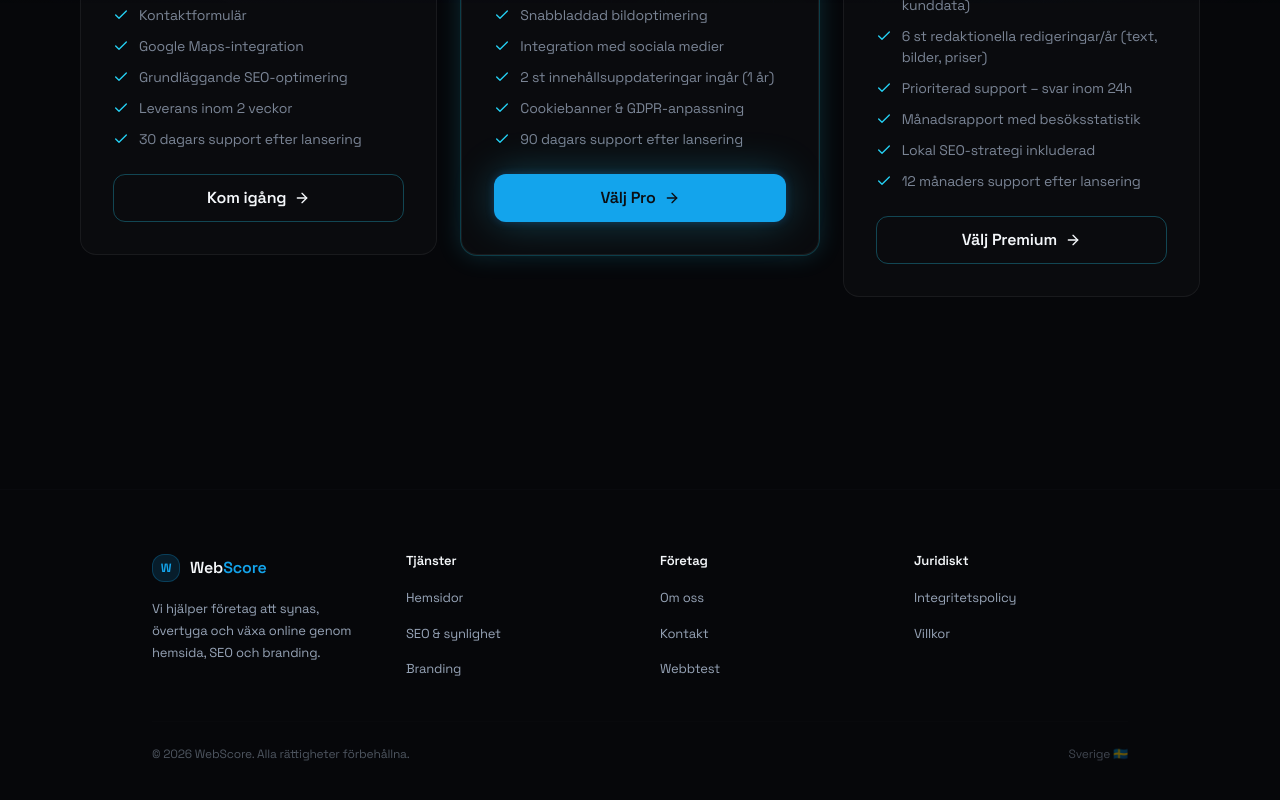
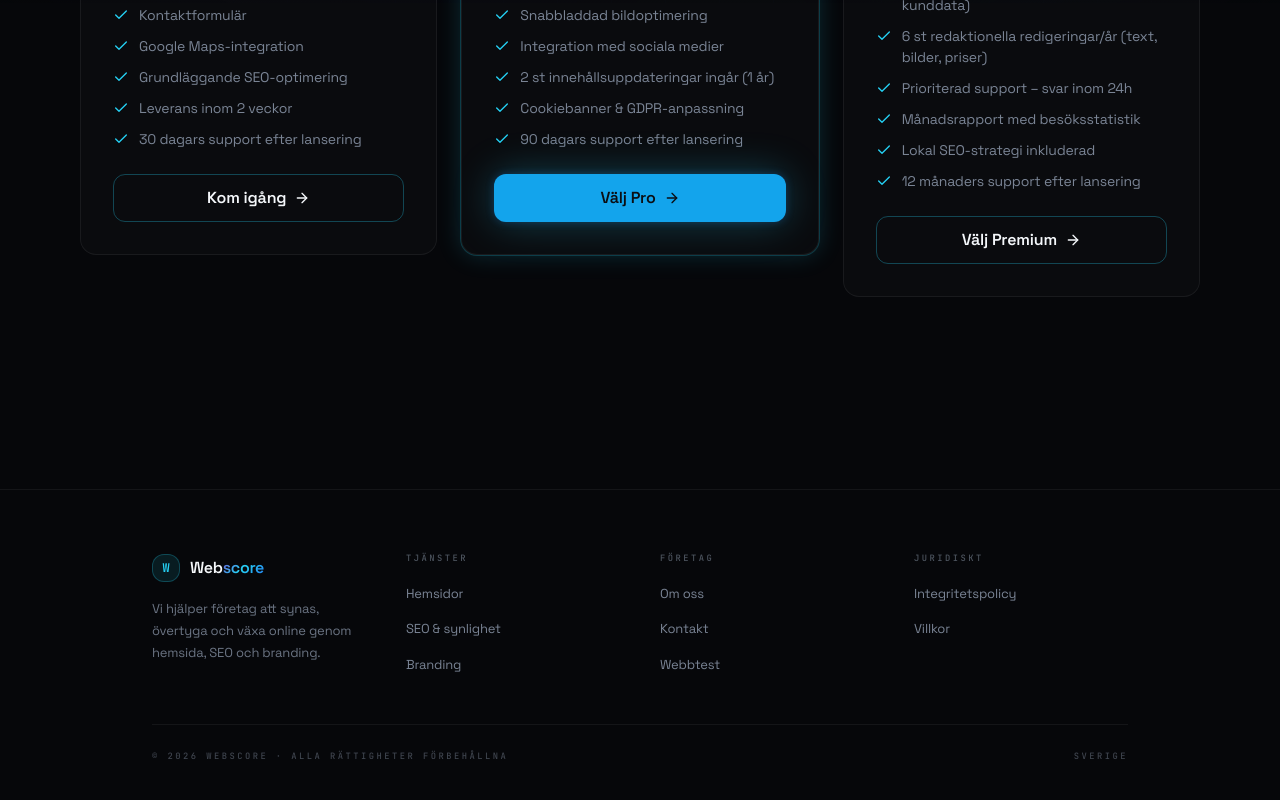
Before and after one commit to zaralarssonbot/webscore, a React (Vite) app: page /pricing in a window 1280 px wide. Shown: the part 797-1597 px from the top of the page. Built offline with nearby package versions, Linux system fonts and the light colour scheme; the HTML template or start-up script is replaced by a standard one.

Commit message:
feat(design): Footer — mono column headings, consistent Webscore wordmark, refined hierarchy + hover states

```diff
--- a/src/components/Footer.tsx
+++ b/src/components/Footer.tsx
@@ -1,59 +1,72 @@
+const columns = [
+  {
+    heading: "TJÄNSTER",
+    links: [
+      { label: "Hemsidor", href: "#services" },
+      { label: "SEO & synlighet", href: "#services" },
+      { label: "Branding", href: "#services" },
+    ],
+  },
+  {
+    heading: "FÖRETAG",
+    links: [
+      { label: "Om oss", href: "#" },
+      { label: "Kontakt", href: "#" },
+      { label: "Webbtest", href: "#webtest" },
+    ],
+  },
+  {
+    heading: "JURIDISKT",
+    links: [
+      { label: "Integritetspolicy", href: "#" },
+      { label: "Villkor", href: "#" },
+    ],
+  },
+];
+
 const Footer = () => {
   return (
-    <footer className="relative z-10 border-t border-border/15 mt-16">
+    <footer className="relative z-10 border-t border-white/[0.06] mt-16">
       <div className="max-w-5xl mx-auto px-6 py-14 sm:py-16">
-        <div className="grid sm:grid-cols-2 lg:grid-cols-4 gap-10 mb-10">
+        <div className="grid sm:grid-cols-2 lg:grid-cols-4 gap-10 mb-12">
           {/* Brand */}
           <div className="sm:col-span-2 lg:col-span-1">
             <div className="flex items-center gap-2.5 mb-4">
-              <div className="w-7 h-7 rounded-lg bg-primary/15 border border-primary/25 flex items-center justify-center">
-                <span className="text-primary font-bold text-xs font-display">W</span>
+              <div className="w-7 h-7 rounded-lg bg-neon-cyan/10 border border-neon-cyan/25 flex items-center justify-center">
+                <span className="text-neon-cyan font-bold text-xs font-mono">W</span>
               </div>
-              <span className="font-display font-semibold text-base tracking-[-0.01em]">
-                Web<span className="text-primary">Score</span>
+              <span className="font-display font-semibold text-base tracking-[-0.02em]">
+                Web<span className="gradient-text">score</span>
               </span>
             </div>
-            <p className="text-[0.8125rem] text-muted-foreground leading-[1.7] max-w-xs">
+            <p className="text-[0.8125rem] text-muted-foreground/70 leading-[1.7] max-w-xs">
               Vi hjälper företag att synas, övertyga och växa online genom hemsida, SEO och branding.
             </p>
           </div>
 
-          {/* Links */}
-          <div>
-            <h4 className="text-[0.8125rem] font-semibold font-display mb-4 tracking-[-0.01em]">Tjänster</h4>
-            <ul className="space-y-2.5">
-              <li><a href="#services" className="text-[0.8125rem] text-muted-foreground hover:text-foreground transition-colors">Hemsidor</a></li>
-              <li><a href="#services" className="text-[0.8125rem] text-muted-foreground hover:text-foreground transition-colors">SEO & synlighet</a></li>
-              <li><a href="#services" className="text-[0.8125rem] text-muted-foreground hover:text-foreground transition-colors">Branding</a></li>
-            </ul>
-          </div>
-
-          <div>
-            <h4 className="text-[0.8125rem] font-semibold font-display mb-4 tracking-[-0.01em]">Företag</h4>
-            <ul className="space-y-2.5">
-              <li><a href="#" className="text-[0.8125rem] text-muted-foreground hover:text-foreground transition-colors">Om oss</a></li>
-              <li><a href="#" className="text-[0.8125rem] text-muted-foreground hover:text-foreground transition-colors">Kontakt</a></li>
-              <li><a href="#webtest" className="text-[0.8125rem] text-muted-foreground hover:text-foreground transition-colors">Webbtest</a></li>
-            </ul>
-          </div>
-
-          <div>
-            <h4 className="text-[0.8125rem] font-semibold font-display mb-4 tracking-[-0.01em]">Juridiskt</h4>
-            <ul className="space-y-2.5">
-              <li><a href="#" className="text-[0.8125rem] text-muted-foreground hover:text-foreground transition-colors">Integritetspolicy</a></li>
-              <li><a href="#" className="text-[0.8125rem] text-muted-foreground hover:text-foreground transition-colors">Villkor</a></li>
-            </ul>
-          </div>
+          {/* Link columns */}
+          {columns.map((col) => (
+            <div key={col.heading}>
+              <h4 className="data-label text-[0.55rem] text-muted-foreground/50 mb-4">{col.heading}</h4>
+              <ul className="space-y-2.5">
+                {col.links.map((l) => (
+                  <li key={l.label}>
+                    <a href={l.href} className="text-[0.8125rem] text-muted-foreground/80 hover:text-neon-cyan transition-colors duration-300">
+                      {l.label}
+                    </a>
+                  </li>
+                ))}
+              </ul>
+            </div>
+          ))}
         </div>
 
         {/* Bottom */}
-        <div className="border-t border-border/10 pt-6 flex flex-col sm:flex-row items-center justify-between gap-3">
-          <p className="text-xs text-muted-foreground/50">
-            © {new Date().getFullYear()} WebScore. Alla rättigheter förbehållna.
+        <div className="border-t border-white/[0.06] pt-6 flex flex-col sm:flex-row items-center justify-between gap-3">
+          <p className="data-label text-[0.55rem] text-muted-foreground/40">
+            © {new Date().getFullYear()} WEBSCORE · ALLA RÄTTIGHETER FÖRBEHÅLLNA
           </p>
-          <p className="text-xs text-muted-foreground/40">
-            Sverige 🇸🇪
-          </p>
+          <p className="data-label text-[0.55rem] text-muted-foreground/40">SVERIGE</p>
         </div>
       </div>
     </footer>
```
